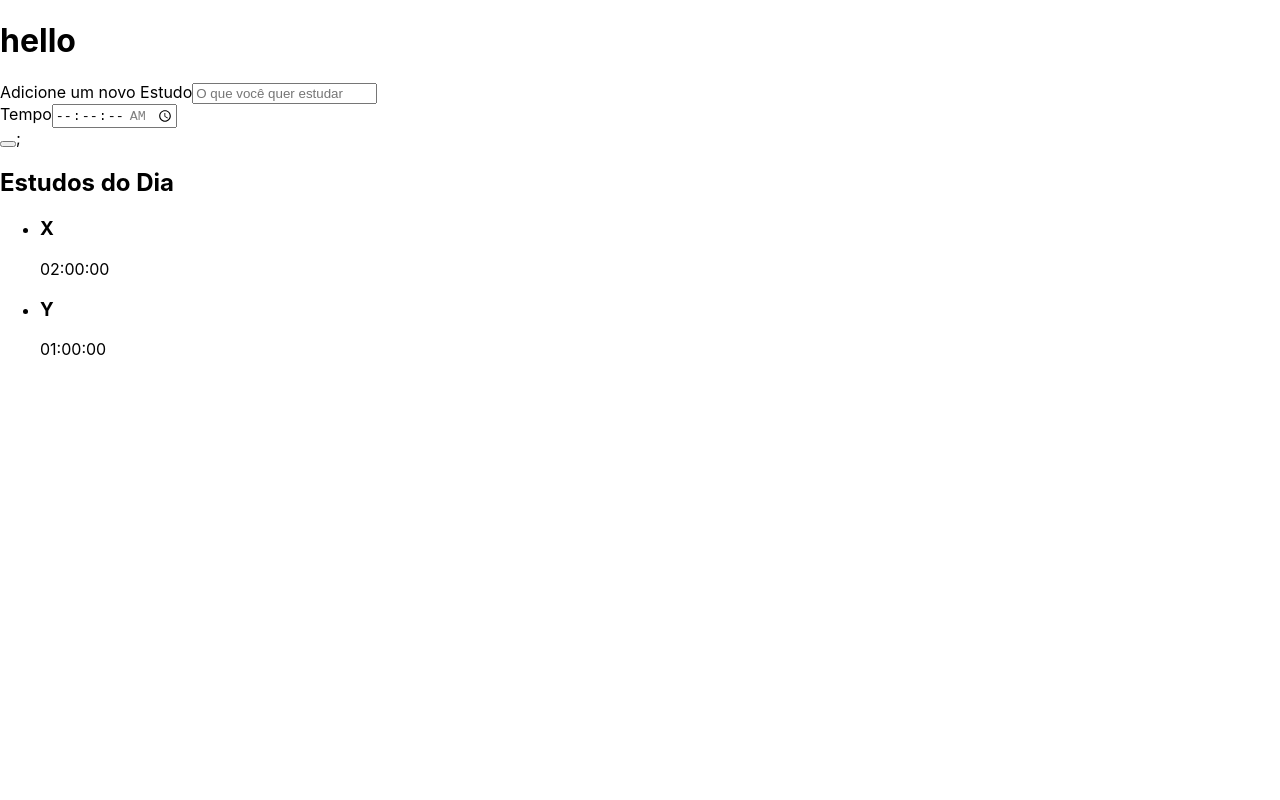
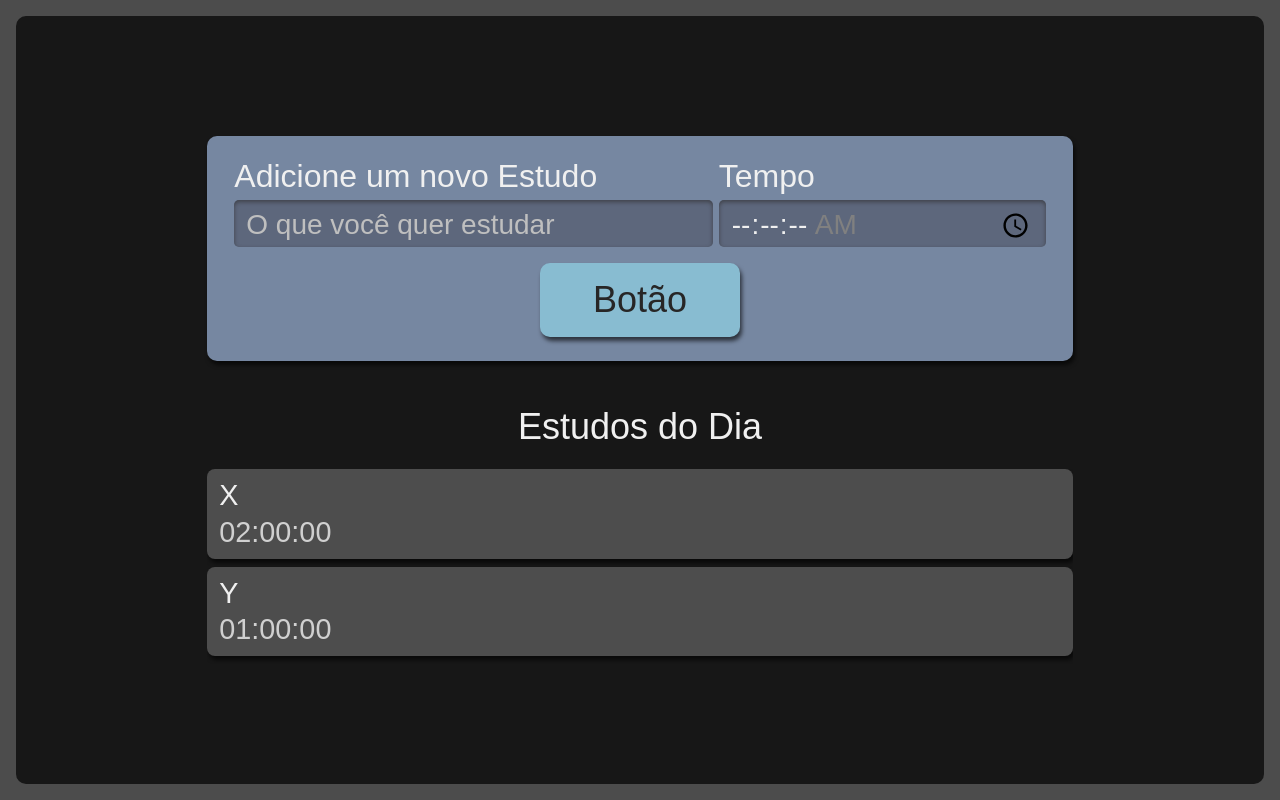
Before and after one commit to pennAls/Alura_Cursos, a React (Create React App) app in the folder Front-End/React com TS/my-studies/: page / in a window 1280 px wide. Built offline with nearby package versions, Linux system fonts and the light colour scheme.

Commit message:
CSS MODULES

```diff
--- a/Front-End/React com TS/my-studies/package.json
+++ b/Front-End/React com TS/my-studies/package.json
@@ -39,5 +39,9 @@
       "last 1 firefox version",
       "last 1 safari version"
     ]
+  },
+  "devDependencies": {
+    "sass": "^1.83.1",
+    "typescript-plugin-css-modules": "^5.1.0"
   }
 }
--- /dev/null
+++ b/Front-End/React com TS/my-studies/src/App.module.scss
@@ -0,0 +1,27 @@
+.AppStyle {
+  display: grid;
+  grid-template-rows: min-content min-content auto;
+  grid-template-areas:
+    "nova-tarefa"
+    "cronometro"
+    "tarefas";
+  row-gap: 24px;
+  min-width: 320px;
+  min-height: calc(100vh - 32px);
+  width: 100%;
+  padding: 32px;
+  box-sizing: border-box;
+  border-radius: 10px;
+  background-color: #171717;
+
+  @media screen and (min-width: 1280px) {
+    grid-template-areas:
+      "nova-tarefa tarefas",
+      "cronometro tarefas";
+    column-gap: 64px;
+    grid-template-rows: min-content min-content;
+    justify-content: center;
+    align-content: center;
+    padding: 64px;
+  }
+}
--- a/Front-End/React com TS/my-studies/src/App.tsx
+++ b/Front-End/React com TS/my-studies/src/App.tsx
@@ -1,10 +1,10 @@
 import Formulario from "./components/Formulario";
 import Lista from "./components/Lista";
+import style from "./App.module.scss";
 
 function App() {
   return (
-    <div className="App">
-      <h1>hello</h1>
+    <div className= {style.AppStyle}>
       <Formulario></Formulario>
       <Lista></Lista>
     </div>
--- /dev/null
+++ b/Front-End/React com TS/my-studies/src/components/Botao/Botao.module.scss
@@ -0,0 +1,25 @@
+.botao {
+    align-self: center;
+    background-color: #88bcd1;
+    border-radius: 10px;
+    box-shadow: 2px 4px 4px #0000009F;
+    color: #272626;
+    cursor: pointer;
+    font-size: 1.25rem;
+    padding: 16px;
+    width: 150px;
+
+    &:active {
+      background-color: #7CA6B7;
+      box-shadow: 2px 2px 4px #0000009F inset;
+    }
+  }
+
+  @media screen and (min-width: 1280px) {
+    .botao {
+      grid-column-start: span 2;
+      justify-self: center;
+      width: 200px;
+      font-size: 2.25rem;
+    }
+  }
--- a/Front-End/React com TS/my-studies/src/components/Botao/Botao.tsx
+++ b/Front-End/React com TS/my-studies/src/components/Botao/Botao.tsx
@@ -1,9 +1,12 @@
 import React from "react";
+import style from "./Botao.module.scss"
 
 export class Botao extends React.Component{
     render(){
         return (
-            <button></button>
+            <button className={style.botao}>
+                Botão
+            </button>
         )
     }
 }
--- /dev/null
+++ b/Front-End/React com TS/my-studies/src/components/Formulario/Formulario.module.scss
@@ -0,0 +1,61 @@
+.novaTarefa {
+  display: flex;
+  flex-direction: column;
+  grid-area: nova-tarefa;
+  background-color: #7687a1;
+  border-radius: 10px;
+  box-shadow: 2px 4px 4px #0000009f;
+  padding: 12px;
+
+  .inputContainer {
+    display: flex;
+    flex-direction: column;
+    width: 100%;
+    margin-bottom: 16px;
+
+    label {
+      margin-bottom: 8px;
+      font-size: 1.25rem;
+    }
+
+    input {
+      width: 100%;
+      padding: 8px 12px 4px;
+      box-sizing: border-box;
+      border: unset;
+      border-radius: 5px;
+      background-color: #5d677c;
+      box-shadow: 0px 2px 4px #2d2b2b9f inset;
+
+      &::placeholder {
+        color: #bfbfbf;
+      }
+    }
+  }
+
+  @media screen and (min-width: 1280px) {
+    flex-direction: row;
+    flex-wrap: wrap;
+    justify-content: space-around;
+    font-size: 2.25rem;
+    padding: 24px;
+    box-sizing: border-box;
+
+    .inputContainer {
+      width: calc(60% - 12px);
+
+      &:last-of-type {
+        width: 40%;
+      }
+
+      label {
+        font-size: 2rem;
+      }
+
+      input {
+        height: 100%;
+        font-size: 1.75rem;
+      }
+    }
+  }
+}
--- a/Front-End/React com TS/my-studies/src/components/Formulario/Formulario.tsx
+++ b/Front-End/React com TS/my-studies/src/components/Formulario/Formulario.tsx
@@ -1,11 +1,12 @@
 import React from "react";
 import Botao from "../Botao";
+import style from "./Formulario.module.scss";
 
 export class Formulario extends React.Component {
   render() {
     return (
-      <form>
-        <div>
+      <form className={style.novaTarefa}>
+        <div className={style.inputContainer}>
           <label htmlFor="tarefa">Adicione um novo Estudo</label>
           <input
             type="text"
@@ -15,7 +16,7 @@
             required
           />
         </div>
-        <div>
+        <div className={style.inputContainer}>
           <label htmlFor="tempo">Tempo</label>
           <input
             type="time"
@@ -27,7 +28,7 @@
             required
           />
         </div>
-        <Botao />;
+        <Botao />
       </form>
     );
   }
--- /dev/null
+++ b/Front-End/React com TS/my-studies/src/components/Lista/Lista.module.scss
@@ -0,0 +1,75 @@
+.listaTarefas {
+    grid-area: tarefas;
+    height: 100%;
+
+    h2 {
+      font-size: 1.25rem;
+      margin-bottom: 12px;
+    }
+
+    ul {
+      max-height: 350px;
+      overflow-y: scroll;
+        scrollbar-width: thin;
+    }
+
+    @media screen and (min-width:1280px) {
+
+      h2{
+        text-align: center;
+        font-size: 2.25rem;
+        margin-bottom: 24px;
+      }
+
+      ul {
+        overflow: auto;
+        max-height: 500px;
+      }
+    }
+  }
+
+  .item {
+    background-color: #4D4D4D;
+    border-radius: 8px;
+    box-shadow: 2px 4px 4px #0000009F;
+    padding: 12px;
+    margin-bottom: 8px;
+    position: relative;
+    cursor: pointer;
+
+    h3 {
+      margin-bottom: 8px;
+      word-break: break-all;
+    }
+
+    span {
+      color: #D0D0D0;
+    }
+
+    @media screen and (min-width:1280px) {
+      font-size: 1.8rem;
+    }
+  }
+
+  .itemSelecionado {
+    background-color: #292929;
+    box-shadow: 2px 4px 4px #0000009F inset;
+  }
+
+  .itemCompletado {
+    background-color: #566F42;
+    cursor: auto;
+
+    .concluido {
+      display: block;
+      background-image: url('../../assets/imgs/check-mark.svg');
+      background-repeat: no-repeat;
+      background-size: 38px 38px;
+      position: absolute;
+      top: 50%;
+      right: 12px;
+      transform: translateY(-50%);
+      width: 42px;
+      height: 43px;
+    }
+  }
--- a/Front-End/React com TS/my-studies/src/components/Lista/Lista.tsx
+++ b/Front-End/React com TS/my-studies/src/components/Lista/Lista.tsx
@@ -1,3 +1,5 @@
+import style from "./Lista.module.scss";
+
 export const Lista = () => {
   const tarefas = [
     {
@@ -10,11 +12,11 @@
     },
   ];
   return (
-    <aside>
+    <aside className= {style.listaTarefas}>
       <h2>Estudos do Dia</h2>
       <ul>
         {tarefas.map((tarefa, index) => (
-          <li key={index}>
+          <li key={index} className= {style.item}>
             <h3>{tarefa.tarefa}</h3>
             <span>{tarefa.tempo}</span>
           </li>
--- /dev/null
+++ b/Front-End/React com TS/my-studies/src/declarations.d.ts
@@ -0,0 +1,5 @@
+// src/declarations.d.ts
+declare module '*.module.scss' {
+    const classes: { [key: string]: string };
+    export default classes;
+  }
--- a/Front-End/React com TS/my-studies/src/index.css
+++ b/Front-End/React com TS/my-studies/src/index.css
@@ -1,13 +1,95 @@
+html, body, div, span, applet, object, iframe,
+h1, h2, h3, h4, h5, h6, p, blockquote, pre,
+a, abbr, acronym, address, big, cite, code,
+del, dfn, em, img, ins, kbd, q, s, samp,
+small, strike, strong, sub, sup, tt, var,
+b, u, i, center,
+dl, dt, dd, ol, ul, li,
+fieldset, form, label, legend,
+table, caption, tbody, tfoot, thead, tr, th, td,
+article, aside, canvas, details, embed,
+figure, figcaption, footer, header, hgroup,
+menu, nav, output, ruby, section, summary,
+time, mark, audio, video {
+	margin: 0;
+	padding: 0;
+	border: 0;
+	font-size: 100%;
+	font: inherit;
+	vertical-align: baseline;
+}
+/* HTML5 display-role reset for older browsers */
+article, aside, details, figcaption, figure,
+footer, header, hgroup, menu, nav, section {
+	display: block;
+}
 body {
-  margin: 0;
-  font-family: -apple-system, BlinkMacSystemFont, 'Segoe UI', 'Roboto', 'Oxygen',
-    'Ubuntu', 'Cantarell', 'Fira Sans', 'Droid Sans', 'Helvetica Neue',
-    sans-serif;
-  -webkit-font-smoothing: antialiased;
-  -moz-osx-font-smoothing: grayscale;
+	line-height: 1;
+}
+ol, ul {
+	list-style: none;
+}
+blockquote, q {
+	quotes: none;
+}
+blockquote:before, blockquote:after,
+q:before, q:after {
+	content: '';
+	content: none;
+}
+table {
+	border-collapse: collapse;
+	border-spacing: 0;
 }
 
-code {
-  font-family: source-code-pro, Menlo, Monaco, Consolas, 'Courier New',
-    monospace;
+
+input {
+	font-family: inherit;
+	font-size: inherit;
+	font-weight: inherit;
+	color: inherit;
 }
+
+button {
+	border: unset;
+	background-color: unset;
+	font-family: inherit;
+	font-size: inherit;
+	font-weight: inherit;
+	color: inherit;
+}
+
+@import url('https://fonts.googleapis.com/css2?family=Manjari&display=swap');
+
+body {
+	display: flex;
+	justify-content: center;
+	font-family: 'Manjari', sans-serif;
+	color: #F0F0F0;
+	background-color: #4C4C4C;
+	height: 100%;
+	width: 100%;
+	padding: 16px;
+	box-sizing: border-box;
+}
+
+#root {
+	width: 100%;
+}
+
+::-webkit-scrollbar {
+	width: 8px;
+}
+
+::-webkit-scrollbar-track {
+	background: unset;
+}
+
+::-webkit-scrollbar-thumb {
+	border-radius: 4px;
+	background: #888;
+}
+
+::-webkit-scrollbar-thumb:hover {
+	background: #555;
+}
```
Also changed, not shown: Front-End/React com TS/my-studies/tsconfig.json (+4 -9 lines), Front-End/React com TS/my-studies/src/assets/imgs/check-mark.svg (added), 1 other file (tests, documents, lock files or other folders).
